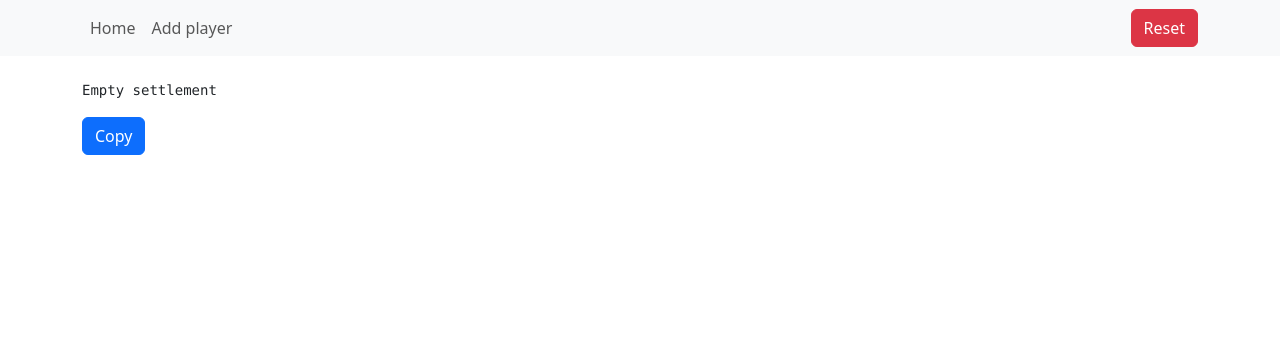
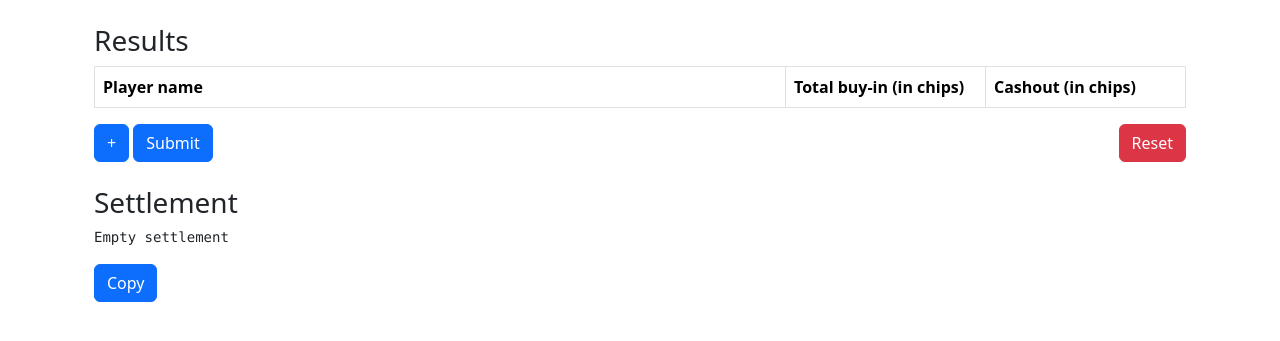
Before and after one commit to Skwara/poker-settler, a Flask app: page / in a window 1280 px wide. Shown: the top 341 px of the page. Run offline with Flask 2, Linux system fonts and the light colour scheme; lists and menus that the app fills with data are empty.

Commit message:
Implement dynamic result adding in table

```diff
--- a/src/app.py
+++ b/src/app.py
@@ -9,33 +9,28 @@ settler = PokerSettler()  # TODO: Don't use global variables with Flask
 
 @app.route('/')
 def home():
-    return render_template('home.html', settlement=settler.settlement())
+    return render_template('home.html', results=settler.results, settlement=settler.settlement())
 
 
-@app.route('/add-player/', methods=('GET', 'POST'))
-def add_player():
-    if request.method == 'POST':
-        name = request.form['name']
-        buyin = request.form['buyin']
-        cashout = request.form['cashout']
+@app.route('/submit_results', methods=['POST'])
+def submit_results():
+    settler.reset()
+    result_count = int(request.form['resultCount'])
+    for player_idx in range(result_count):
+        name = request.form[f'name{player_idx}']
+        buyin = request.form[f'buyin{player_idx}']
+        cashout = request.form[f'cashout{player_idx}']
         if not name:
             abort(400, "Player name is empty")
         elif not buyin:
             abort(400, "Buy-in is empty")
         elif not cashout:
             abort(400, "Cashout is empty")
-        else:
-            return add_player_rest(name=name, buyin=buyin, cashout=cashout)
-    return render_template('add_player.html')
-
-
-@app.route('/add-player/<name>/<int:buyin>/<int:cashout>')
-def add_player_rest(name, buyin, cashout):
-    settler.add_result(name, int(buyin), int(cashout))
+        settler.add_result(name, int(buyin), int(cashout))
     return redirect(url_for('home'))
 
 
-@app.route('/reset')
+@app.route('/reset', methods=['POST'])
 def reset():
     settler.reset()
     return redirect(url_for('home'))
--- a/src/poker_settler.py
+++ b/src/poker_settler.py
@@ -79,6 +79,10 @@ class PokerSettler:
                 self._settlement.unmatched.extend(losers)
             return str(self._settlement)
 
+    @property
+    def results(self):
+        return self._results
+
     def _split_winners_and_losers(self) -> ([Result], [Result]):
         winners = []
         losers = []
--- a/src/templates/base.html
+++ b/src/templates/base.html
@@ -9,23 +9,6 @@
     <title>{% block title %}{% endblock %} - Poker Settler</title>
 </head>
 <body>
-<nav class="navbar navbar-expand navbar-light bg-light">
-    <div class="container">
-        <ul class="navbar-nav">
-            <li class="nav-item">
-                <a class="nav-link" href="{{ url_for('home') }}">Home</a>
-            </li>
-            <li class="nav-item">
-                <a class="nav-link" href="{{ url_for('add_player') }}">Add player</a>
-            </li>
-        </ul>
-        <form class="form-inline my-2 my-lg-0" action="{{ url_for('reset') }}">
-            <button class="btn btn-danger" type="submit">Reset</button>
-        </form>
-    </div>
-</nav>
-
-<br>
 
 <div class="container" id="content">{% block content %}{% endblock %}</div>
 
--- a/src/templates/home.html
+++ b/src/templates/home.html
@@ -1,8 +1,21 @@
 {% extends "base.html" %}
 {% block title %}Home{% endblock %}
 {% block content %}
-<pre id="settlement">{{ settlement }}</pre>
-<button class="btn btn-primary" onclick="copySettlementToClipboard()">Copy</button>
+
+<br>
+
+<div class="container">
+    <h3>Results</h3>
+    {% include 'result_table.html' %}
+</div>
+
+<br>
+
+<div class="container">
+    <h3>Settlement</h3>
+    <pre id="settlement">{{ settlement }}</pre>
+    <button class="btn btn-primary" onclick="copySettlementToClipboard()">Copy</button>
+</div>
 
 <script>
     function copySettlementToClipboard() {
--- /dev/null
+++ b/src/templates/result_table.html
@@ -0,0 +1,51 @@
+<form method="post">
+    <table class="table table-bordered">
+        <thead>
+        <tr>
+            <th>Player name</th>
+            <th style="width: 200px">Total buy-in (in chips)</th>
+            <th style="width: 200px">Cashout (in chips)</th>
+        </tr>
+        </thead>
+        <tbody id="resultTableBody">
+        {% for result in results %}
+        <tr>
+            <td><input class="form-control" id="name{{loop.index0}}" name="name{{loop.index0}}"
+                       placeholder="Player name"
+                       required type="text" value="{{result.name}}"></td>
+            <td><input class="form-control" id="buyin{{loop.index0}}" name="buyin{{loop.index0}}"
+                       placeholder="Total buy-in"
+                       required type="number" value="{{result.buyin}}"></td>
+            <td><input class="form-control" id="cashout{{loop.index0}}" name="cashout{{loop.index0}}"
+                       placeholder="Cashout"
+                       required type="number" value="{{result.cashout}}"></td>
+        </tr>
+        {% endfor %}
+        </tbody>
+    </table>
+    <input id="resultCount" name="resultCount" type="hidden" value="{{ results|length }}">
+    <button class="btn btn-primary" onclick="addResultRow()" type="button">+</button>
+    <button class="btn btn-primary" formaction="{{ url_for('submit_results') }}" type="submit">Submit</button>
+    <button class="btn btn-danger float-end" formaction="{{ url_for('reset') }}" type="submit">Reset</button>
+</form>
+
+<script>
+    function addResultRow() {
+        const tableBody = document.getElementById('resultTableBody');
+        const newRow = document.createElement('tr');
+        resultCount = document.getElementById('resultCount');
+
+        const nameId = 'name' + resultCount.value;
+        const buyinId = 'buyin' + resultCount.value;
+        const cashoutId = 'cashout' + resultCount.value;
+
+        newRow.innerHTML = `
+            <td><input type="text" class="form-control" id="${nameId}" name="${nameId}" placeholder="Player name" required></td>
+            <td><input type="number" class="form-control" id="${buyinId}" name="${buyinId}" placeholder="Total buy-in" required></td>
+            <td><input type="number" class="form-control" id="${cashoutId}" name="${cashoutId}" placeholder="Cashout" required></td>
+        `;
+
+        resultCount.value = parseInt(resultCount.value) + 1;
+        tableBody.appendChild(newRow);
+    }
+</script>
```
Also changed, not shown: src/templates/add_player.html (deleted, +0 -25 lines).
